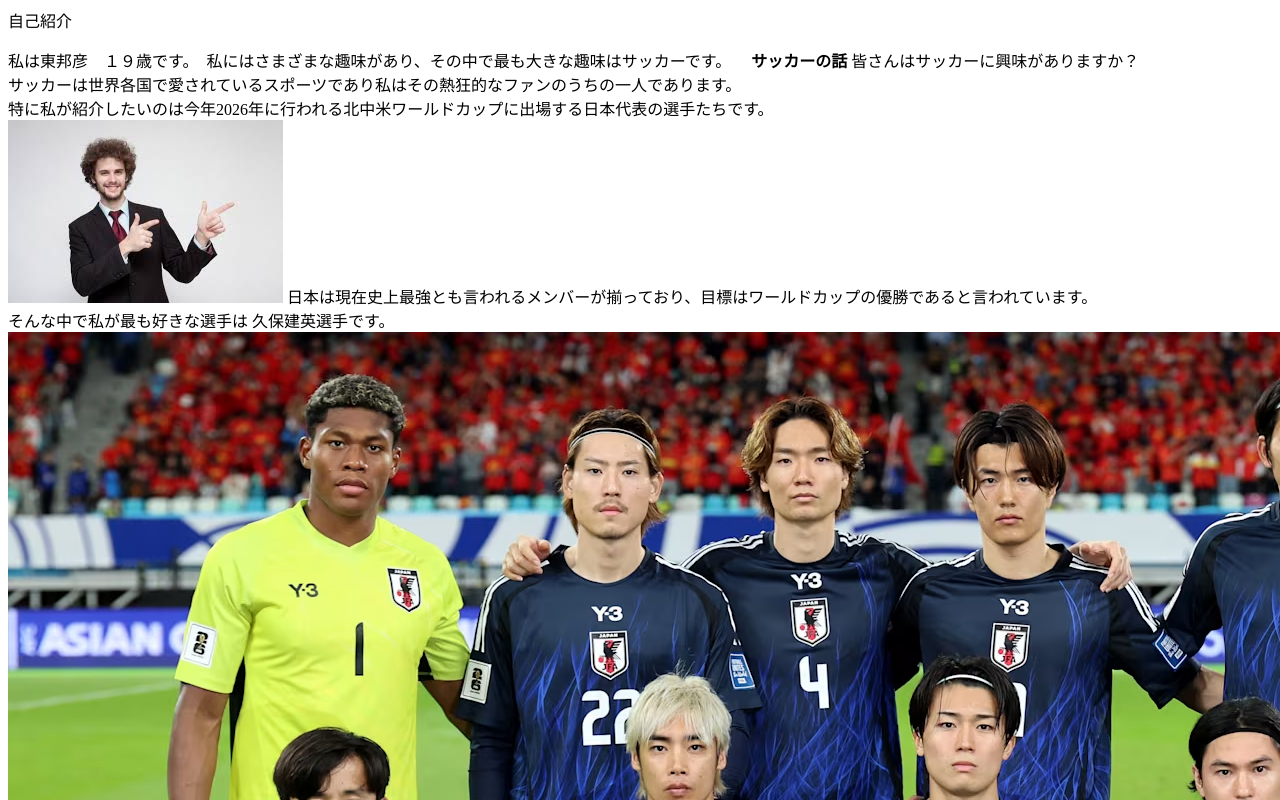
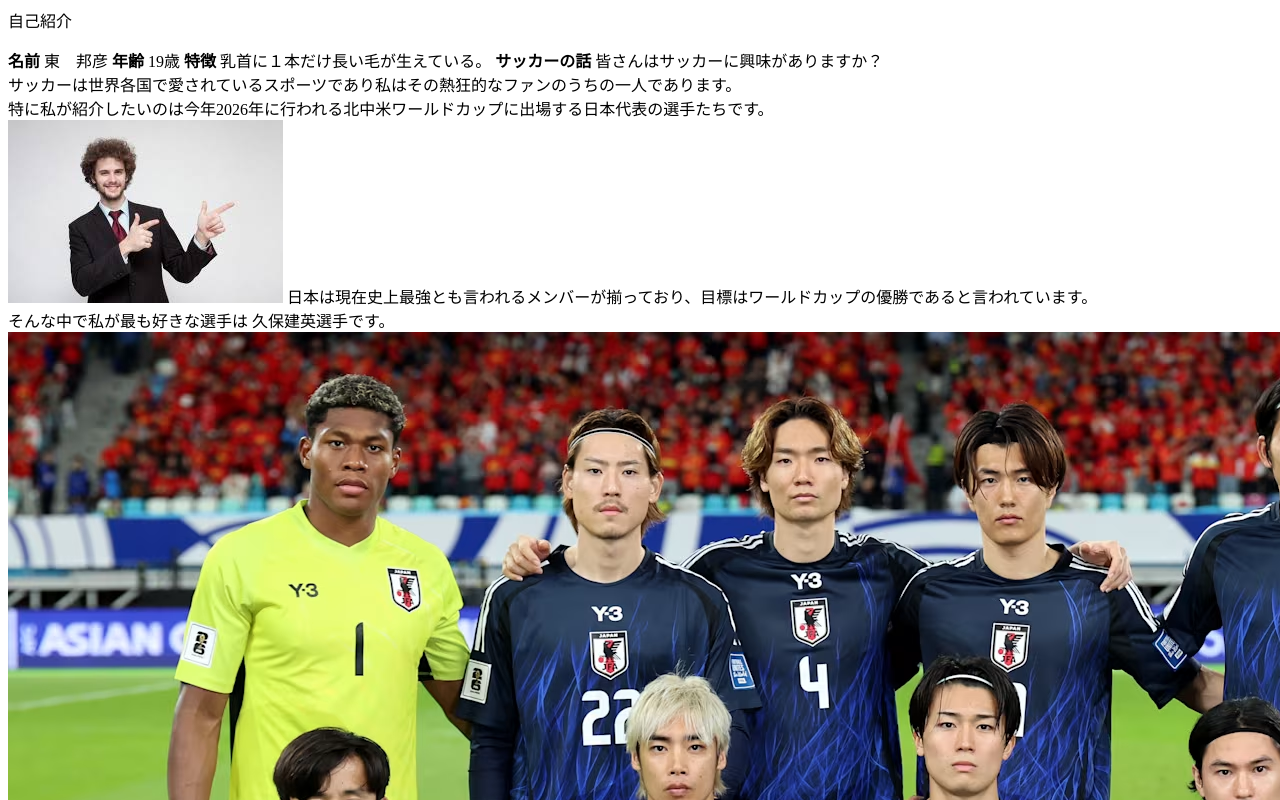
Before and after one commit to xgqrkcbhk2-jpg/ghgy.github.io, a plain HTML site: page index.html in a window 1280 px wide. Shown: the top 800 px of the page. Drawn offline with Linux system fonts and the light colour scheme.

Commit message:
Update index.html

```diff
--- a/index.html
+++ b/index.html
@@ -13,9 +13,11 @@
 
 <span style=“font-size:150%”>
 <p>
-私は東邦彦　１９歳です。　私にはさまざまな趣味があり、その中で最も大きな趣味はサッカーです。
+<b>名前</b> 東　邦彦
+  <b>年齢</b>  19歳
+  <b>特徴</b> 乳首に１本だけ長い毛が生えている。
 
-<b>　サッカーの話</b>
+<b>サッカーの話</b>
 
 皆さんはサッカーに興味がありますか？<br>
 サッカーは世界各国で愛されているスポーツであり私はその熱狂的なファンのうちの一人であります。<br>
```
